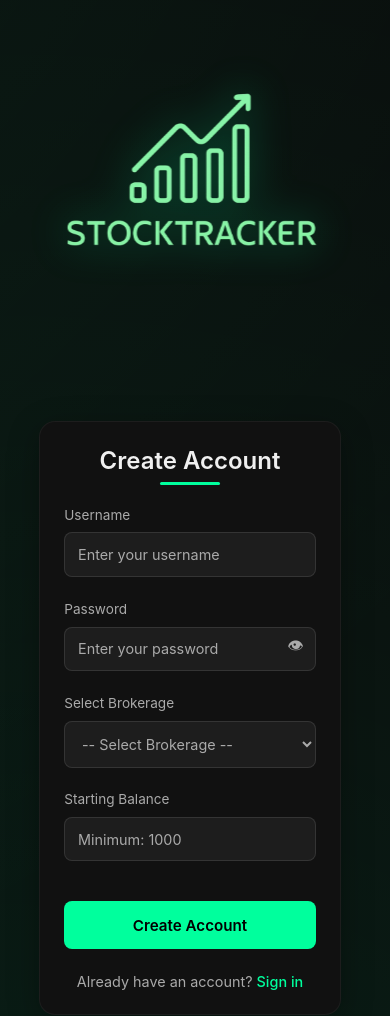
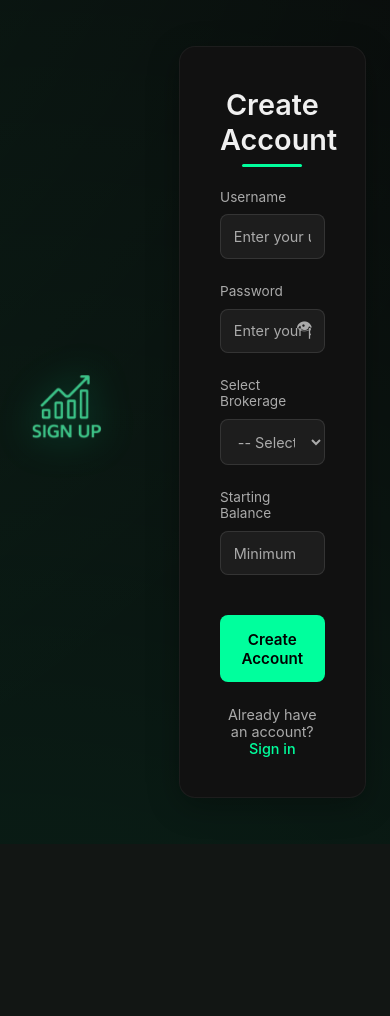
Before and after one commit to MDhruv03/Stock-Tracker, a Python web app: template templates/signup.html in a window 390 px wide. After the commit the page ends 757 px from the top, so only its background shows below. Run offline with Jinja, Linux system fonts and the light colour scheme; the template is opened without the code that fills it, so the values that code supplies are empty.

Commit message:
Version 1.1

```diff
--- a/static/css/signup.css
+++ b/static/css/signup.css
@@ -251,6 +251,7 @@ a:hover::after {
     to { opacity: 1; transform: translateY(0); }
 }
 
+/* signup.css - Updated Logo Section */
 .logo-container {
   flex: 1;
   display: flex;
@@ -261,7 +262,7 @@ a:hover::after {
 }
 
 .logo-image {
-  width: 675px;
+  width: 600px;
   height: auto;
   max-width: 100%;
   filter: drop-shadow(0 0 20px rgba(0, 255, 157, 0.4));
@@ -278,22 +279,14 @@ a:hover::after {
   50% { transform: translateY(-20px) scale(1.02); }
 }
 
-/* Responsive adjustments */
+/* Responsive adjustments - Updated to match login.css */
 @media (max-width: 1024px) {
-  .signup-wrapper {
-      gap: 40px;
-  }
   .logo-image {
       width: 608px;
   }
 }
 
 @media (max-width: 768px) {
-  .signup-wrapper {
-      flex-direction: column;
-      gap: 40px;
-  }
-
   .logo-container {
       order: -1;
       margin-bottom: 30px;
@@ -306,15 +299,6 @@ a:hover::after {
 }
 
 @media (max-width: 480px) {
-  .signup-container {
-      padding: 1.5rem;
-      margin: 0 1rem;
-  }
-
-  h2 {
-      font-size: 1.5rem;
-  }
-
   .logo-image {
       width: 473px;
   }
--- a/templates/signup.html
+++ b/templates/signup.html
@@ -61,7 +61,7 @@
         </div>
 
         <div class="logo-container">
-            <img src="{{ url_for('static', filename='images/logo.png') }}" alt="StockTracker Logo" class="logo-image">
+            <img src="{{ url_for('static', filename='images/signup-logo.png') }}" alt="Signup Logo" class="logo-image">
         </div>
     </div>
 
```
Also changed, not shown: static/images/signup-logo.png (added). Lines whose indentation alone changed are shown as unchanged.
